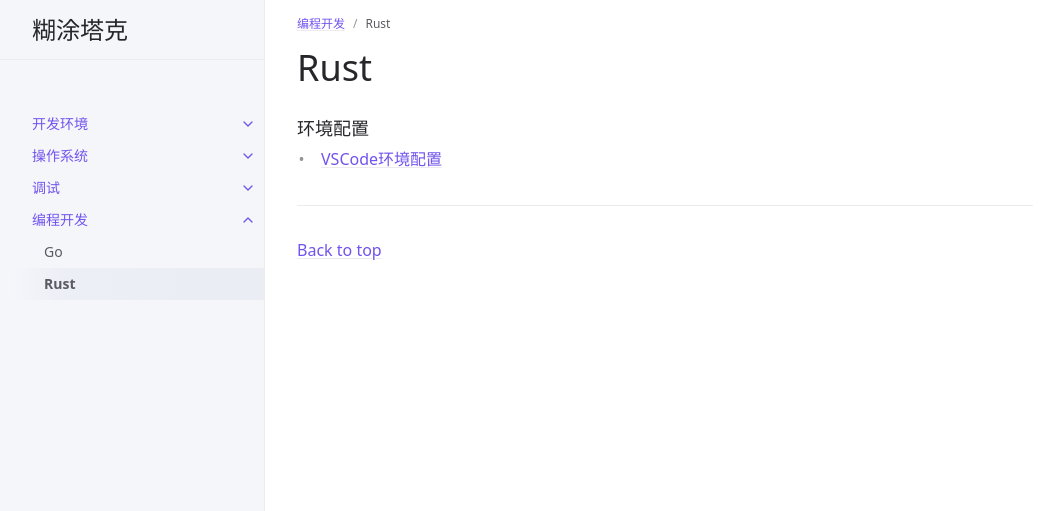
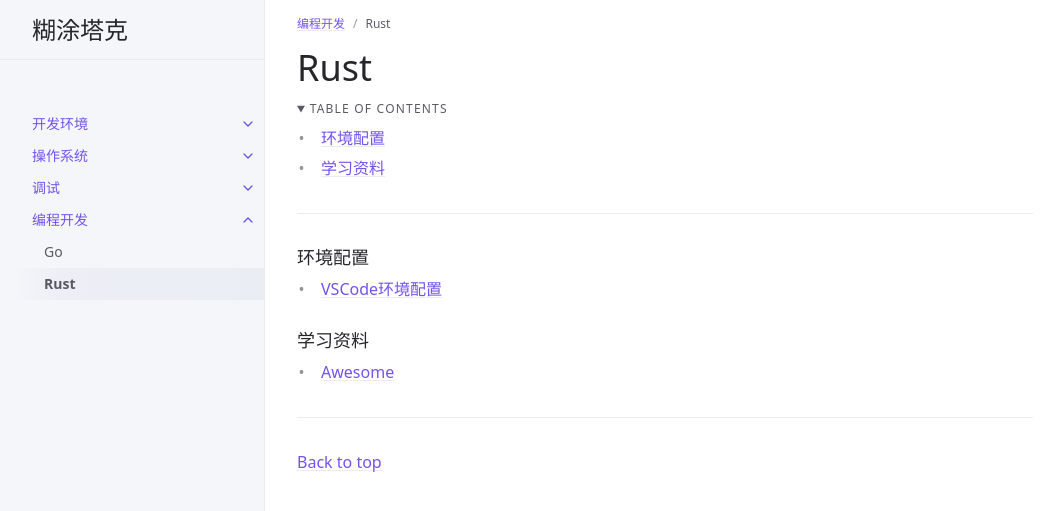
Before and after one commit to ZehnMilliarden/blog, a Jekyll site: the page built from _cs/prog/rust/rust.md, in a window 1280 px wide. Shown: the top 511 px of the page, without its empty margins (107-1171 px from the left). Built offline with Jekyll 4.4.1, drawn with Linux system fonts in a browser that asks for light colours.

Commit message:
【*】新增Awesome内容

```diff
--- a/_cs/prog/go/go.md
+++ b/_cs/prog/go/go.md
@@ -24,7 +24,10 @@ guid: f6305dbe-fc3a-4286-b618-df6c9e2433c1
 ---
 
 ### 环境配置
-- [VSCode环境配置]({% link _cs/dev/vscode/go.md %})
+- [VSCode环境配置]({% link _cs/dev/vscode/go.md %}){:target="_blank"}
+
+### 学习资料
+- [Awesome](https://github.com/avelino/awesome-go#readme){:target="_blank"}
 
 ### 知识点导图
 <img src="{{site.cdn.cdn001}}/{{page.guid}}/1.png">
--- a/_cs/prog/rust/rust.md
+++ b/_cs/prog/rust/rust.md
@@ -10,6 +10,21 @@ guid: 83c46c7d-8fa0-4360-9b5f-88cd9089dd57
 ---
 
 # Rust
+{: .no_toc }
+
+<details open markdown="block">
+  <summary>
+    Table of contents
+  </summary>
+  {: .text-delta }
+- TOC
+{:toc}
+</details>
+
+---
 
 ### 环境配置
-- [VSCode环境配置]({% link _cs/dev/vscode/rust.md %})
+- [VSCode环境配置]({% link _cs/dev/vscode/rust.md %}){:target="_blank"}
+
+### 学习资料
+- [Awesome](https://github.com/rust-unofficial/awesome-rust#readme){:target="_blank"}
```
Also changed, not shown: _cs/prog/prog.md (+15 -0 lines).
